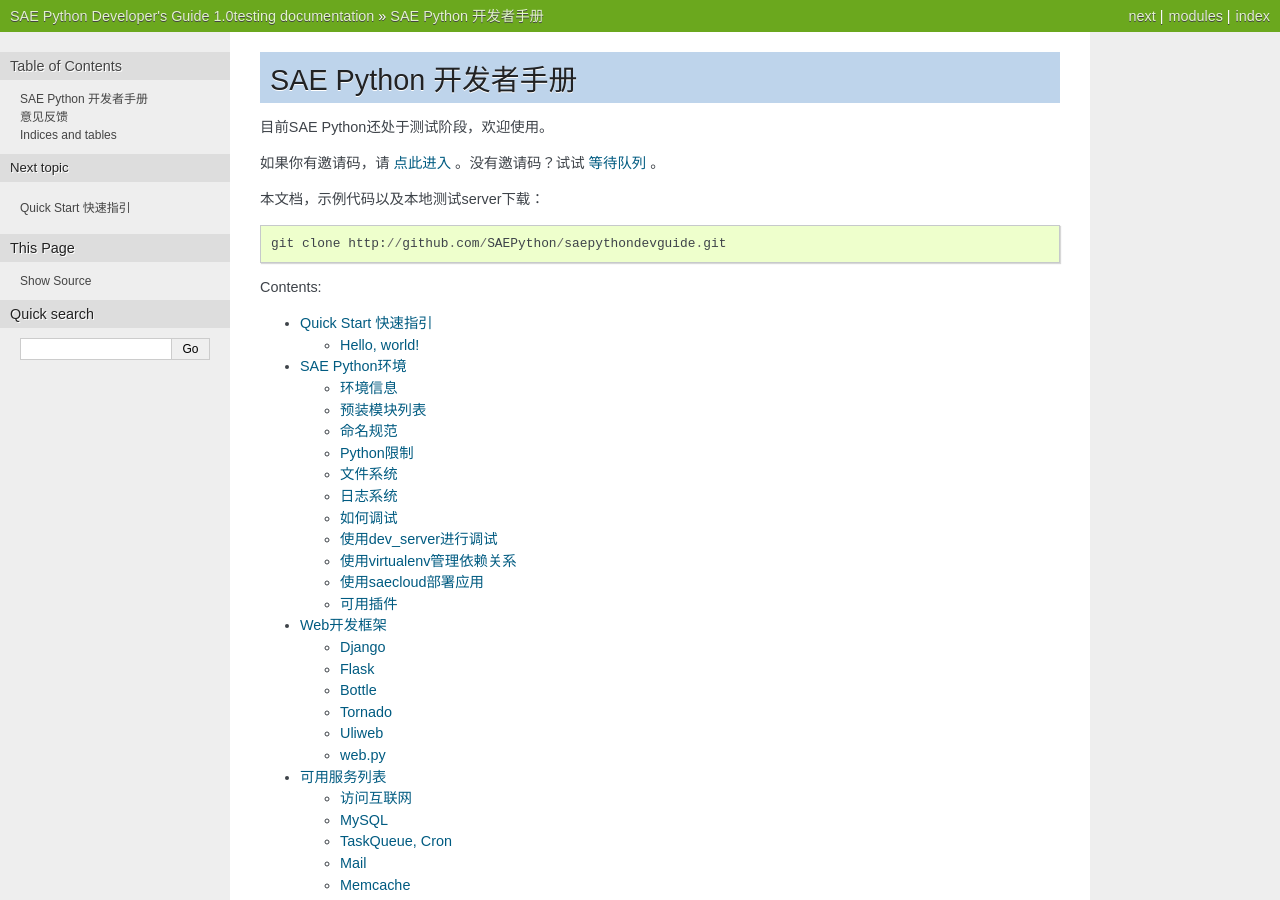
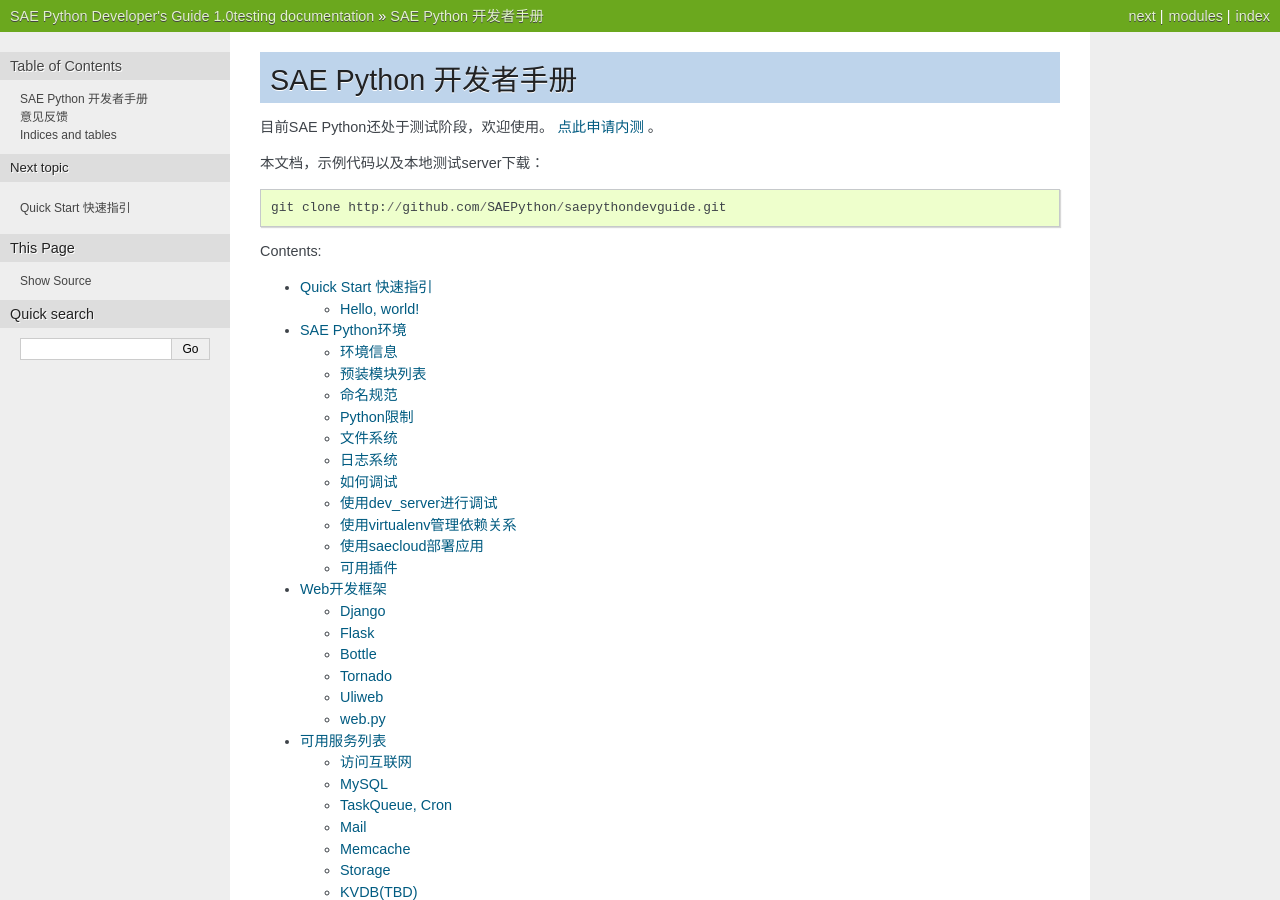
Before and after one commit to sinacloud/sae-python-dev-guide, a Sphinx documentation site: the page built from docs/index.rst, in a window 1280 px wide and 900 px high. Built offline with Sphinx 7.4.7, drawn with Linux system fonts in a browser that asks for light colours.

Commit message:
Remove invite-code entry

```diff
--- a/docs/index.rst
+++ b/docs/index.rst
@@ -6,12 +6,10 @@
 SAE Python 开发者手册
 =================================================
 
-目前SAE Python还处于测试阶段，欢迎使用。
-
-如果你有邀请码，请 `点此进入`_ 。没有邀请码？试试 `等待队列`_ 。
+目前SAE Python还处于测试阶段，欢迎使用。 `点此申请内测`_ 。
 
 .. _点此进入: /invite
-.. _等待队列: /apply
+.. _点此申请内测: /apply
 
 本文档，示例代码以及本地测试server下载：  ::
 
```
